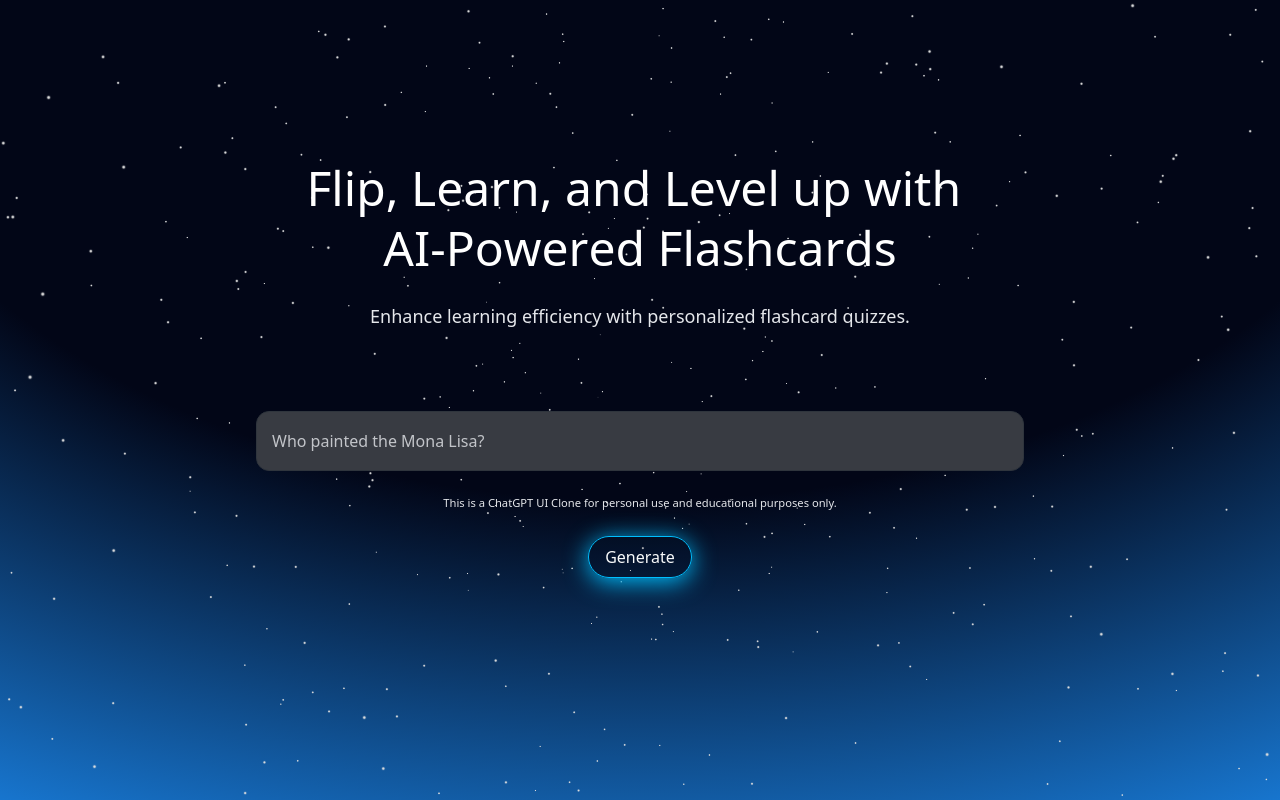
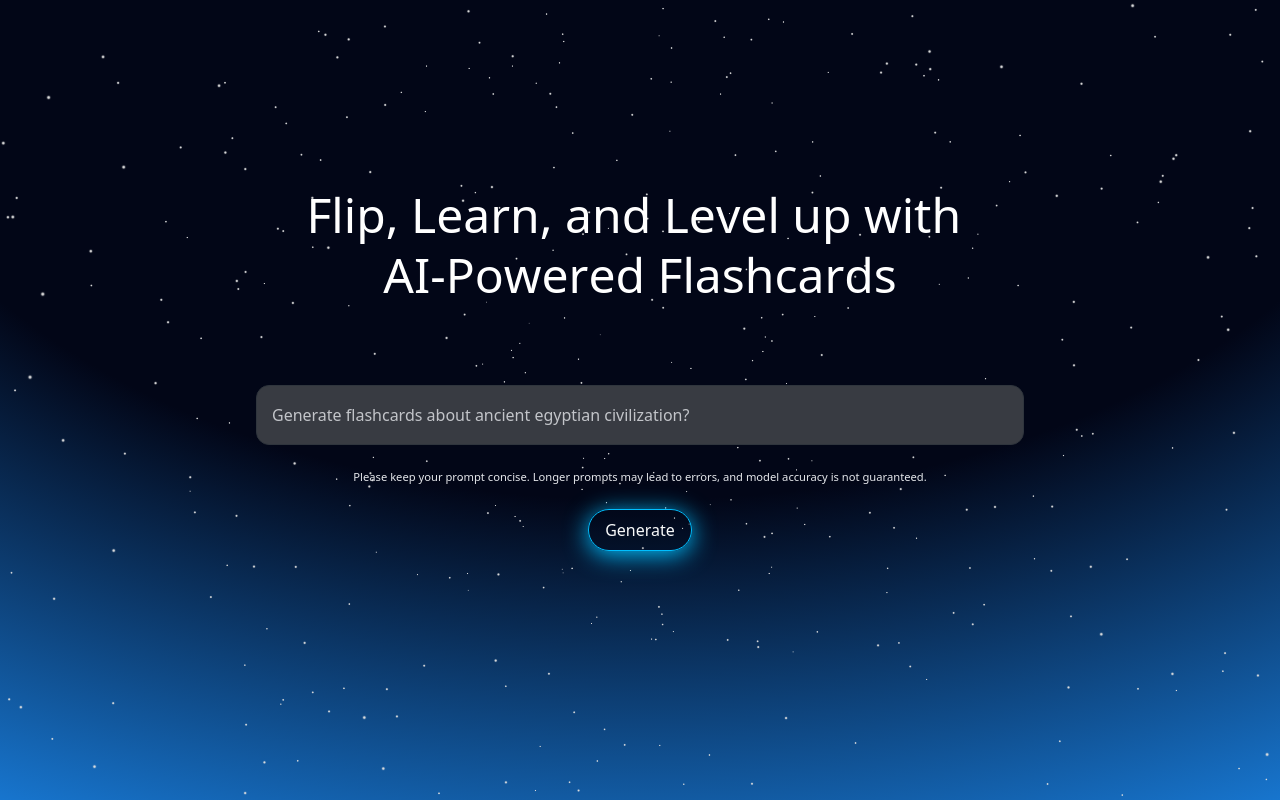
Before and after one commit to Panth1823/FlashGenie, a React (Vite) app in the folder Client/: page / in a window 1280 px wide. Both pictures are taken after a click on the button "Try It Free". Built offline with nearby package versions, Linux system fonts and the light colour scheme.

Commit message:
update Home.jsx and Input.jsx

```diff
--- a/Client/src/components/Home.jsx
+++ b/Client/src/components/Home.jsx
@@ -103,9 +103,6 @@ export const AuroraHero = () => {
                 Flip, Learn, and Level up with AI-Powered Flashcards
               </TextEffect>
             </h1>
-            <p className=" max-w-xl text-center text-base leading-relaxed md:text-lg md:leading-relaxed">
-              Enhance learning efficiency with personalized flashcard quizzes.
-            </p>
             {buttonVisible && (
               <motion.button
                 style={{
--- a/Client/src/components/Input.jsx
+++ b/Client/src/components/Input.jsx
@@ -21,12 +21,11 @@ const Input = ({ quiz, handleMessageChange, submitHandler, error }) => {
               value={quiz}
               required
               onChange={handleMessageChange}
-              placeholder="Who painted the Mona Lisa?"
+              placeholder="Generate flashcards about ancient egyptian civilization?"
               className="w-full bg-[var(--color-user-menu-hover)] border border-[var(--color-user-message-border)] rounded-[13px] box-border px-[15px] py-[17px] pr-[85px] text-[var(--color-white)] font-inherit text-base outline-none placeholder:text-[var(--color-groupings)] resize-none placeholder:opacity-80"
             />
             <div className="text-[var(--color-disclaimer)] text-[0.7em] disclaimer">
-              This is a ChatGPT UI Clone for personal use and educational
-              purposes only.
+            Please keep your prompt concise. Longer prompts may lead to errors, and model accuracy is not guaranteed.
             </div>
             <motion.button
               style={{
```
